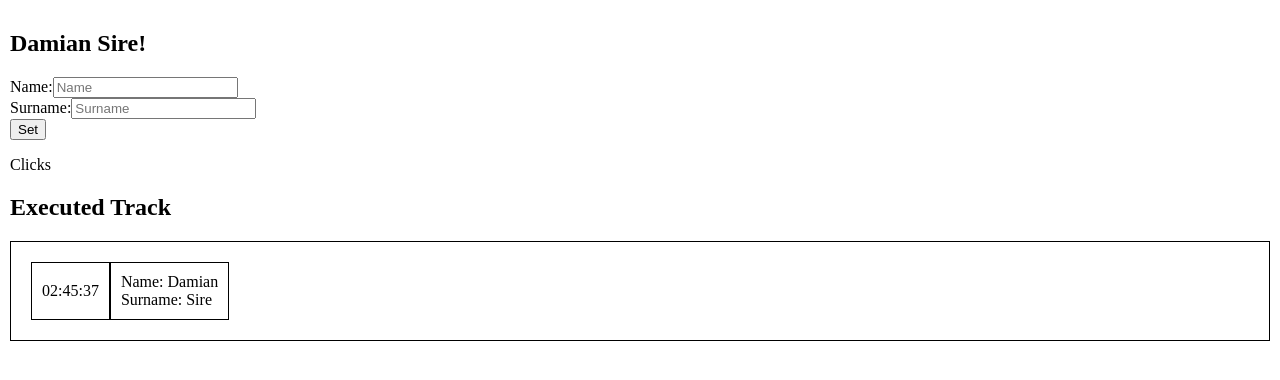
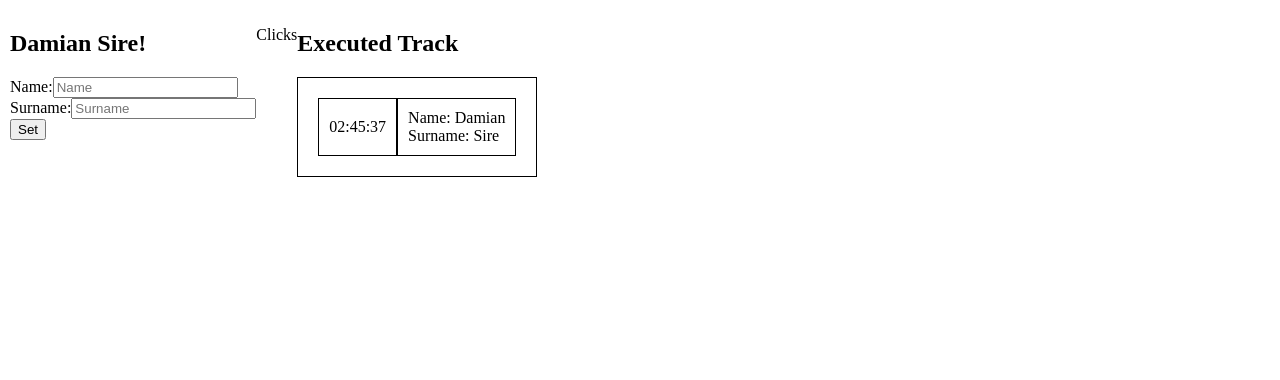
Before and after one commit to damiansire/angular-examples, an Angular app: page / in a window 1280 px wide. Shown: the top 380 px of the page. Built offline with nearby package versions, Linux system fonts and the light colour scheme.

Commit message:
Improve general styles

```diff
--- a/src/app/components/computed-tracker/computed-tracker.component.html
+++ b/src/app/components/computed-tracker/computed-tracker.component.html
@@ -1,3 +1,6 @@
+<div class="executed-task-container">
+  <h2 class="boxs-title">Executed Track</h2>
+  <div class="boxs-container">
     <div class="box-container">
       @for(element of computedTracker.reverse(); track element){
       <div class="box">
@@ -9,3 +12,5 @@
       </div>
       }
     </div>
+  </div>
+</div>
--- a/src/app/signals/3-computed-signals-lazily-evaluated-memoized/computed-signals-lazily-evaluated-memoized.component.html
+++ b/src/app/signals/3-computed-signals-lazily-evaluated-memoized/computed-signals-lazily-evaluated-memoized.component.html
@@ -1,14 +1,9 @@
-<div class="flex-grow">
+<div class="flex">
   <app-basic-form
     (signalComputed)="addComputedSignal($event)"
     (buttonClicked)="addClickToHistory($event)"
   ></app-basic-form>
   <app-click-history [clickHistory]="clickHistory" />
+
+  <app-computed-tracker [computedTracker]="computedTracker" />
 </div>
-
-<div class="executed-task-container">
-  <h2 class="boxs-title">Executed Track</h2>
-  <div class="boxs-container">
-    <app-computed-tracker [computedTracker]="computedTracker" />
-  </div>
-</div>
--- a/src/styles.css
+++ b/src/styles.css
@@ -13,3 +13,7 @@ body {
 .bold {
   font-weight: bold;
 }
+
+.flex {
+  display: flex;
+}
```
Lines whose indentation alone changed are shown as unchanged.
